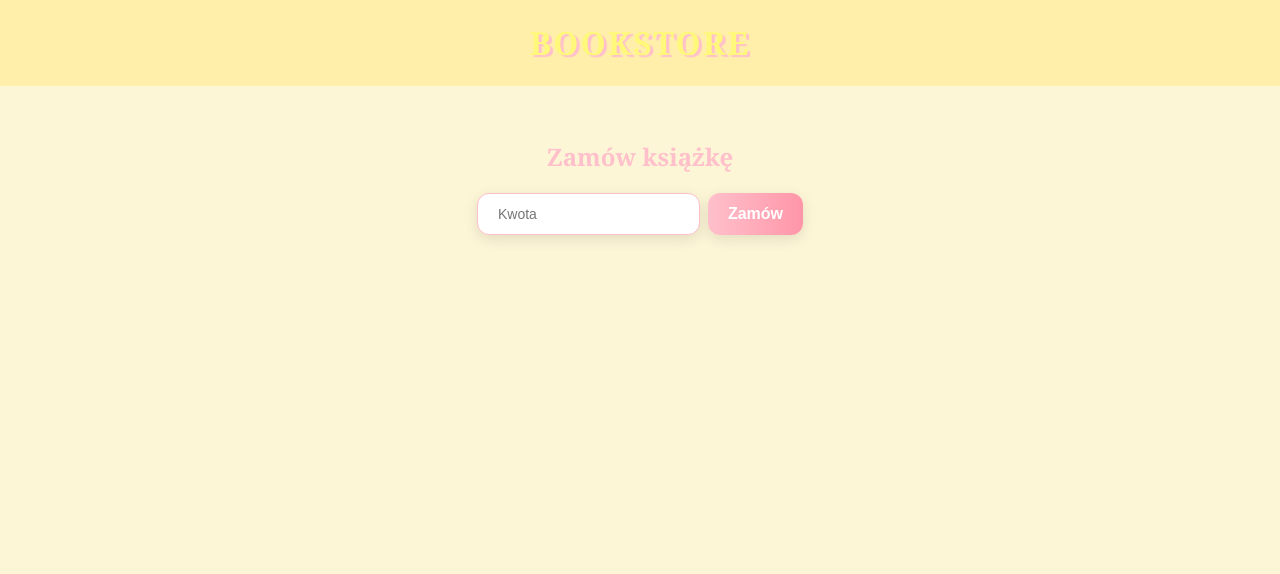
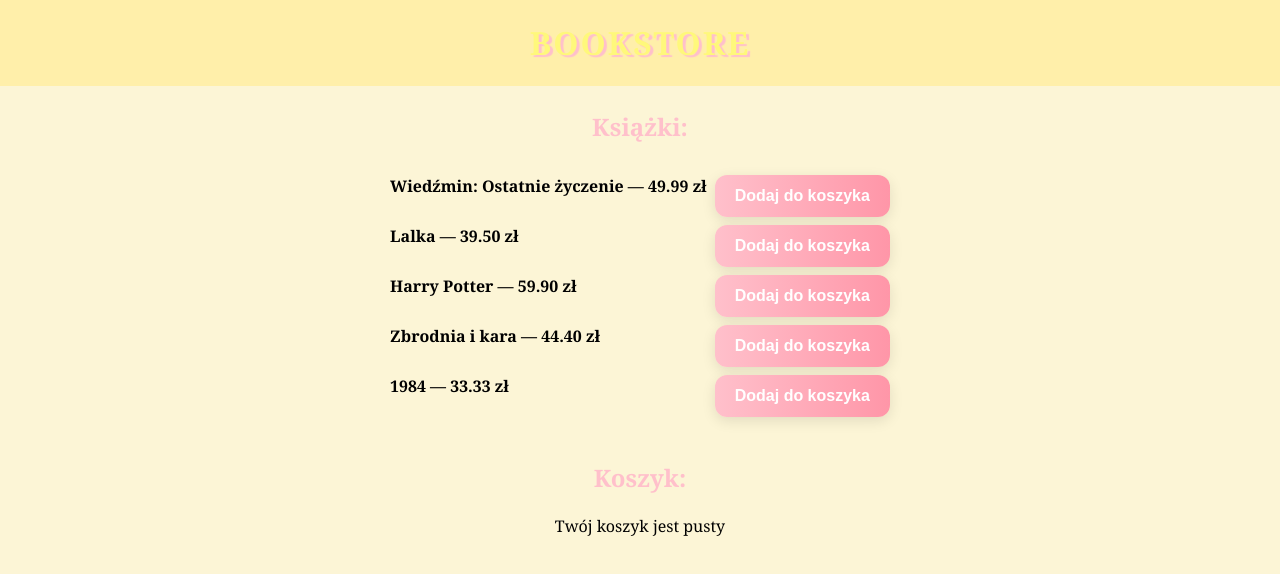
Before and after one commit to ameliakanabaj/technologie_chmurowe_projekt, a React (Vite) app in the folder bookstore-project/frontend/: page / in a window 1280 px wide. Shown: the top 574 px of the page. Built offline with nearby package versions, Linux system fonts and the light colour scheme.

Commit message:
changed OrderForm componengt to Bookstore component

```diff
--- a/bookstore-project/frontend/src/App.jsx
+++ b/bookstore-project/frontend/src/App.jsx
@@ -1,4 +1,4 @@
-import OrderForm from './OrderForm';
+import Bookstore from './Bookstore';
 
 function App() {
   return (
@@ -6,7 +6,7 @@ function App() {
       <div className='bookstore-container'>
         <h1>Bookstore</h1>
       </div>
-      <OrderForm />
+      <Bookstore />
     </div>
   );
 }
--- /dev/null
+++ b/bookstore-project/frontend/src/Bookstore.css
@@ -0,0 +1,50 @@
+.bookstore {
+  margin-top: 90px;
+  display: flex;
+  flex-direction: column;
+  align-items: center;
+  font-family: Georgia, "Times New Roman", Times, serif;
+}
+.bookstore h2 {
+  color: pink;
+  margin-bottom: 1rem;
+}
+.bookstore ul {
+  display: grid;
+  list-style: none;
+  padding: 0;
+  display: flex;
+  flex-direction: column;
+}
+.bookstore ul li {
+  display: flex;
+  justify-content: space-between;
+  margin-bottom: 0.5rem;
+  font-size: 16px;
+}
+.bookstore button {
+  background: linear-gradient(to right, pink, rgb(255, 150, 168));
+  color: white;
+  border: none;
+  padding: 12px 20px;
+  border-radius: 0.75rem;
+  font-size: 1rem;
+  font-weight: 600;
+  cursor: pointer;
+  transition: background 0.3s ease, transform 0.2s ease;
+  box-shadow: 0 4px 14px rgba(0, 0, 0, 0.1);
+  margin-left: 8px;
+}
+.bookstore button:hover {
+  background: linear-gradient(to right, rgb(251, 130, 150), rgb(247, 103, 127));
+  transform: translateY(2px);
+}
+.bookstore .final-price {
+  margin-top: 1rem;
+  color: pink;
+  font-weight: 900;
+  text-shadow: 1px 1px 8px pink;
+}
+.bookstore p {
+  margin: 0.3rem 0;
+}/*# sourceMappingURL=Bookstore.css.map */
--- /dev/null
+++ b/bookstore-project/frontend/src/Bookstore.jsx
@@ -0,0 +1,82 @@
+import { useState } from 'react';
+import './Bookstore.css';
+
+const books = [
+  { id: 1, title: 'Wiedźmin: Ostatnie życzenie', price: 49.99 },
+  { id: 2, title: 'Lalka', price: 39.5 },
+  { id: 3, title: 'Harry Potter', price: 59.9 },
+  { id: 4, title: 'Zbrodnia i kara', price: 44.4 },
+  { id: 5, title: '1984', price: 33.33 },
+];
+
+function Bookstore() {
+  const [cart, setCart] = useState([]);
+  const [response, setResponse] = useState(null);
+
+  const addToCart = (book) => {
+    setCart([...cart, book]);
+    setResponse(null);
+  };
+
+  const getTotal = () => {
+    return cart.reduce((sum, b) => sum + b.price, 0);
+  };
+
+  const handleOrder = async () => {
+    const amount = getTotal();
+    const res = await fetch('http://localhost:3001/orders', {
+      method: 'POST',
+      headers: { 'Content-Type': 'application/json' },
+      body: JSON.stringify({ amount }),
+    });
+    const data = await res.json();
+    setResponse(data);
+    setCart([]);
+  };
+
+  return (
+    <div className='bookstore'>
+      <h2>Książki:</h2>
+      <ul>
+        {books.map(book => (
+          <li key={book.id} >
+            <b>{book.title} — {book.price.toFixed(2)} zł</b>
+            <button
+              onClick={() => addToCart(book)}
+            >
+              Dodaj do koszyka
+            </button>
+          </li>
+        ))}
+      </ul>
+
+      <h2>Koszyk:</h2>
+      {cart.length === 0 ? (
+        <p>Twój koszyk jest pusty</p>
+      ) : (
+        <>
+          <ul>
+            {cart.map((book, index) => (
+              <li key={index}>
+                {book.title} — {book.price.toFixed(2)} zł
+              </li>
+            ))}
+          </ul>
+          <p>Suma: {getTotal().toFixed(2)} zł</p>
+          <button onClick={handleOrder} className="button-modern">
+            Zamów
+          </button>
+        </>
+      )}
+
+      {response && (
+        <div className="final-price">
+          <p>Kwota oryginalna: {Number(response.original).toFixed(2)} zł</p>
+          <p>Kwota po rabacie: {Number(response.final).toFixed(2)} zł</p>
+        </div>
+      )}
+    </div>
+  );
+}
+
+export default Bookstore;
--- /dev/null
+++ b/bookstore-project/frontend/src/Bookstore.scss
@@ -0,0 +1,57 @@
+.bookstore {
+    margin-top: 90px;
+    display: flex;
+    flex-direction: column;
+    align-items: center;
+
+    font-family: Georgia, 'Times New Roman', Times, serif;
+
+    h2 {
+        color: pink;
+        margin-bottom: 1rem;
+    }
+
+    ul {
+        display: grid;
+        list-style: none;
+        padding: 0;
+        display: flex;
+        flex-direction: column;
+        li {
+            display: flex;
+            justify-content: space-between;
+            margin-bottom: 0.5rem;
+            font-size: 16px;
+        }
+    }
+
+    button {
+        background: linear-gradient(to right, pink, rgb(255, 150, 168));
+        color: white;
+        border: none;
+        padding: 12px 20px;
+        border-radius: 0.75rem;
+        font-size: 1rem;
+        font-weight: 600;
+        cursor: pointer;
+        transition: background 0.3s ease, transform 0.2s ease;
+        box-shadow: 0 4px 14px rgba(0, 0, 0, 0.1);
+        margin-left: 8px;
+    }
+
+    button:hover {
+        background: linear-gradient(to right, rgb(251, 130, 150), rgb(247, 103, 127));
+        transform: translateY(2px);
+    }
+
+    .final-price {
+        margin-top: 1rem;
+        color: pink;
+        font-weight: 900;
+        text-shadow: 1px 1px 8px pink;
+    }
+
+    p {
+        margin: 0.3rem 0;
+    }
+  }
```
Also changed, not shown: 1 other file (tests, documents, lock files or other folders).
